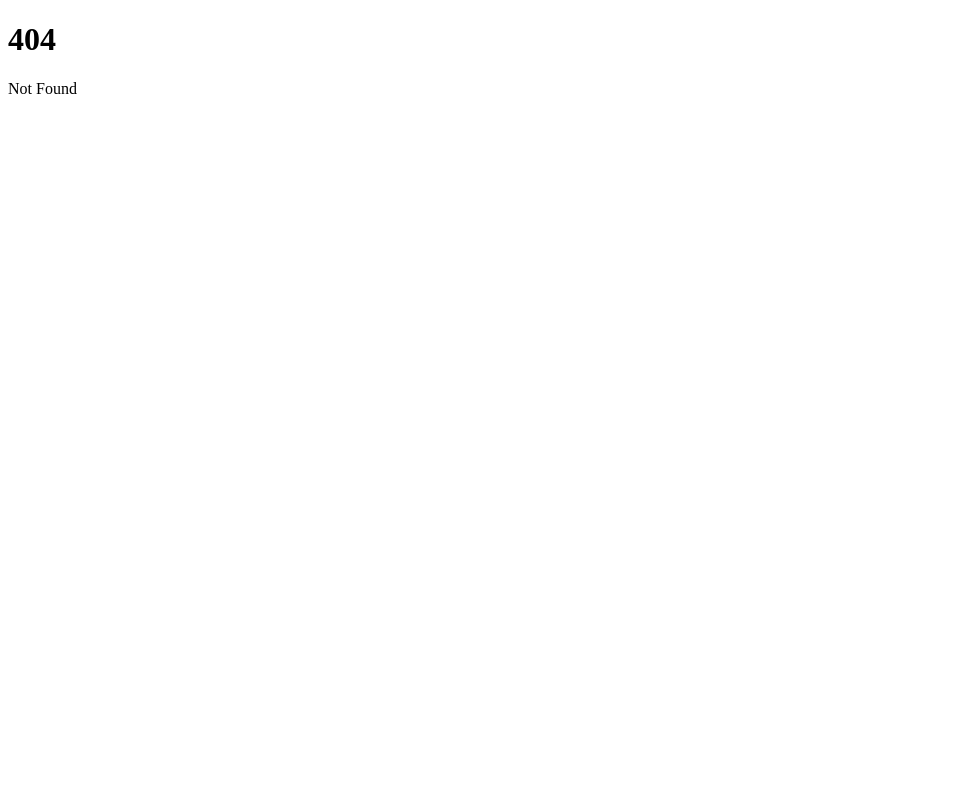
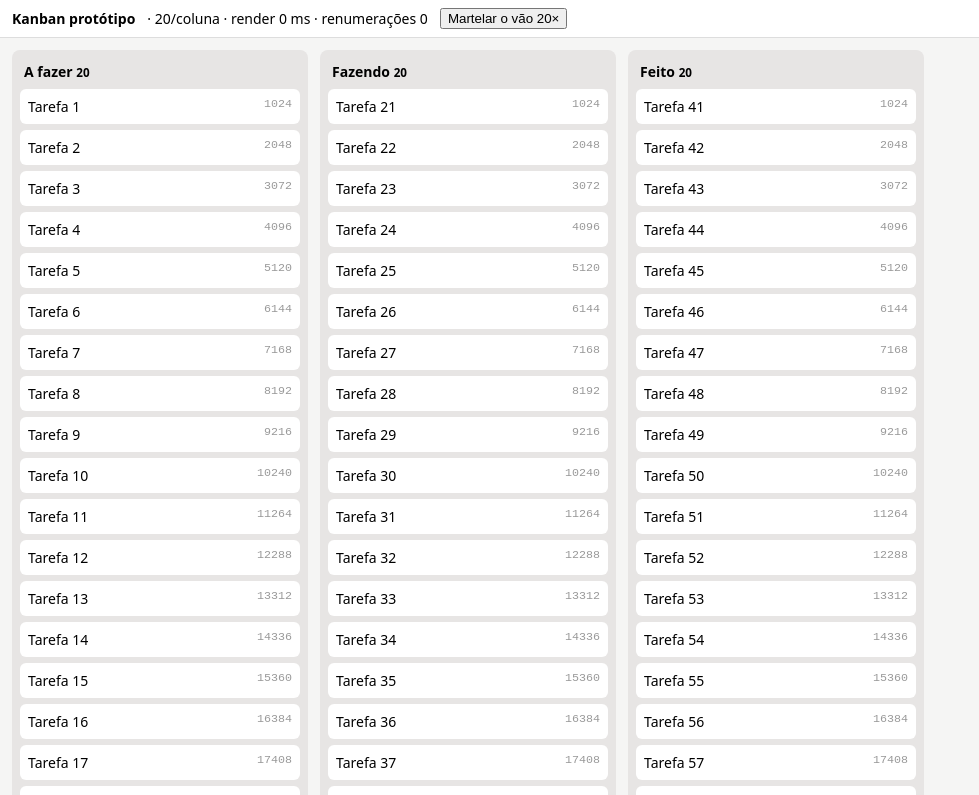
Before and after one commit to edalcin/projMan, a SvelteKit app: page /prototipo/kanban in a window 1280 px wide. Before the commit this address had no page. Shown: the top 795 px of the page, without its empty margins (0-979 px from the left). Built offline with nearby package versions, Linux system fonts and the light colour scheme.

Commit message:
prototipo(#16): Kanban com SortableJS e ponto médio (descartável)

```diff
--- a/package.json
+++ b/package.json
@@ -18,6 +18,8 @@
 		"@sveltejs/vite-plugin-svelte": "^7.1.2",
 		"@types/better-sqlite3": "^9.6.0",
 		"@types/node": "^26.6.2",
+		"@types/sortablejs": "^1.15.9",
+		"sortablejs": "^1.15.7",
 		"svelte": "^5.56.1",
 		"svelte-check": "^4.6.0",
 		"typescript": "^6.0.3",
--- a/src/hooks.server.ts
+++ b/src/hooks.server.ts
@@ -13,7 +13,8 @@ if (!building) {
 }
 
 // Rotas que não exigem sessão. Tudo o mais exige. /ical/ se protege pelo token.
-const PUBLICAS = ['/login', '/share/', '/ical/', '/api/saude'];
+// PROTÓTIPO #16: /prototipo/ público só na branch prototipo/16-kanban.
+const PUBLICAS = ['/login', '/share/', '/ical/', '/api/saude', '/prototipo/'];
 
 // O CSP vem do kit.csp (vite.config.ts). HSTS fica no Cloudflare.
 // no-referrer: o hash do /share nunca vaza para um link externo.
--- /dev/null
+++ b/src/lib/prototipo/posicao.ts
@@ -0,0 +1,32 @@
+// PROTÓTIPO #16 — posição REAL por ponto médio + renumeração.
+// Self-check: node src/lib/prototipo/posicao.ts
+
+export const PASSO = 1024; // espaçamento inicial e após renumerar
+export const MIN = 0.01; // abaixo disto, renumera a coluna (#7)
+
+/** Posição para um card entre `antes` e `depois` (null = ponta da coluna). */
+export function entre(antes: number | null, depois: number | null) {
+	if (antes === null && depois === null) return PASSO;
+	if (antes === null) return depois! - PASSO;
+	if (depois === null) return antes + PASSO;
+	return (antes + depois) / 2;
+}
+
+/** Quantas inserções seguidas no mesmo vão cabem antes de renumerar. */
+export function folga(passo: number) {
+	let a = 0, b = passo, n = 0;
+	while (b - a >= MIN) (b = (a + b) / 2), n++;
+	return n;
+}
+
+if (typeof process !== 'undefined' && import.meta.url === `file:///${process.argv[1]?.replaceAll('\\', '/')}`) {
+	// Dinâmico: este módulo também vai para o browser, e node:assert não.
+	const { equal } = await import('node:assert/strict');
+	equal(entre(null, null), PASSO);
+	equal(entre(1024, 2048), 1536);
+	equal(entre(null, 1024), 0);
+	equal(entre(2048, null), 3072);
+	equal(folga(1), 7);
+	equal(folga(PASSO), 17);
+	console.log('ok: passo 1 →', folga(1), 'inserções; passo', PASSO, '→', folga(PASSO));
+}
--- /dev/null
+++ b/src/routes/prototipo/kanban/+page.svelte
@@ -0,0 +1,114 @@
+<script lang="ts">
+	// PROTÓTIPO #16 — descartável, só na branch prototipo/16-kanban.
+	// Kanban com SortableJS: ?n=<cards por coluna>, ?estado=offline faz a requisição falhar.
+	import { page } from '$app/state';
+	import Sortable from 'sortablejs';
+	import { tick } from 'svelte';
+	import { MIN, PASSO, entre } from '$lib/prototipo/posicao';
+
+	type Card = { id: number; titulo: string; pos: number };
+	const n = Number(page.url.searchParams.get('n') ?? 20);
+	const offline = page.url.searchParams.get('estado') === 'offline';
+	const nomes = ['A fazer', 'Fazendo', 'Feito'];
+
+	let colunas = $state(
+		nomes.map((_, c) =>
+			Array.from({ length: n }, (_, i) => ({ id: c * n + i + 1, titulo: `Tarefa ${c * n + i + 1}`, pos: (i + 1) * PASSO }))
+		)
+	);
+	let log = $state<string[]>([]);
+	let erro = $state<string | null>(null);
+	let renumeracoes = $state(0);
+	let render = $state(0);
+	const t0 = performance.now();
+	$effect(() => {
+		tick().then(() => (render = Math.round(performance.now() - t0)));
+	});
+
+	// Requisição falsa, 300 ms. Otimista: o estado já mudou quando ela sai.
+	const salvar = () =>
+		new Promise<void>((ok, falha) => setTimeout(() => (offline ? falha() : ok()), 300));
+
+	function mover(de: number, para: number, i: number, j: number) {
+		const antes = $state.snapshot(colunas);
+		const [card] = colunas[de].splice(i, 1);
+		const alvo = colunas[para];
+		card.pos = entre(alvo[j - 1]?.pos ?? null, alvo[j]?.pos ?? null);
+		alvo.splice(j, 0, card);
+		const vao = Math.min(
+			j > 0 ? card.pos - alvo[j - 1].pos : Infinity,
+			j < alvo.length - 1 ? alvo[j + 1].pos - card.pos : Infinity
+		);
+		let msg = `#${card.id} → ${nomes[para]}[${j}] pos=${card.pos} vão=${vao}`;
+		if (vao < MIN) {
+			alvo.forEach((c, k) => (c.pos = (k + 1) * PASSO));
+			renumeracoes++;
+			msg += ` → RENUMERA ${alvo.length} cards`;
+		}
+		log = [msg, ...log].slice(0, 12);
+		salvar().catch(() => {
+			colunas = antes;
+			erro = `Sem conexão: #${card.id} voltou para ${nomes[de]}.`;
+		});
+	}
+
+	function kanban(el: HTMLElement, c: number) {
+		const s = Sortable.create(el, {
+			group: 'kanban',
+			animation: 150,
+			forceFallback: true, // mesmo caminho (ponteiro) no mouse e no toque; sem DnD nativo
+			delay: 250, // toque: pressão longa para arrastar; antes disso a página rola
+			delayOnTouchOnly: true,
+			touchStartThreshold: 5,
+			onEnd(e) {
+				// Devolve o nó ao lugar: quem move o DOM é o Svelte, não o Sortable.
+				const volta = e.from === e.to && e.oldIndex! > e.newIndex! ? 1 : 0;
+				e.from.insertBefore(e.item, e.from.children[e.oldIndex! + volta] ?? null);
+				if (e.from === e.to && e.oldIndex === e.newIndex) return;
+				mover(c, Number(e.to.dataset.col), e.oldIndex!, e.newIndex!);
+			}
+		});
+		return { destroy: () => s.destroy() };
+	}
+
+	// Martela o mesmo vão: sempre joga o último card da 1ª coluna na posição 1.
+	function martelar() {
+		for (let k = 0; k < 20; k++) mover(0, 0, colunas[0].length - 1, 1);
+	}
+</script>
+
+<header>
+	<b>Kanban protótipo</b> · {n}/coluna · render {render} ms · renumerações {renumeracoes}
+	<button onclick={martelar}>Martelar o vão 20×</button>
+	{#if offline}<span class="off">offline simulado</span>{/if}
+</header>
+{#if erro}<p class="erro">{erro} <button onclick={() => (erro = null)}>×</button></p>{/if}
+
+<div class="quadro">
+	{#each colunas as coluna, c (c)}
+		<section>
+			<h2>{nomes[c]} <small>{coluna.length}</small></h2>
+			<ul data-col={c} use:kanban={c}>
+				{#each coluna as card (card.id)}
+					<li><span>{card.titulo}</span><small>{card.pos}</small></li>
+				{/each}
+			</ul>
+		</section>
+	{/each}
+</div>
+
+<pre>{log.join('\n')}</pre>
+
+<style>
+	:global(body) { margin: 0; font: 14px system-ui, sans-serif; background: #f5f5f4; }
+	header { padding: 8px 12px; background: #fff; border-bottom: 1px solid #ddd; display: flex; gap: 12px; align-items: center; flex-wrap: wrap; }
+	.off { color: #b91c1c; font-weight: 600; }
+	.erro { margin: 8px 12px; color: #b91c1c; border: 1px solid #b91c1c; padding: 6px 10px; border-radius: 6px; }
+	.quadro { display: flex; gap: 12px; padding: 12px; overflow-x: auto; }
+	section { flex: 0 0 280px; background: #e7e5e4; border-radius: 8px; padding: 8px; }
+	h2 { font-size: 14px; margin: 4px 4px 8px; }
+	ul { list-style: none; margin: 0; padding: 0; min-height: 40px; display: flex; flex-direction: column; gap: 6px; }
+	li { background: #fff; border-radius: 6px; padding: 8px; display: flex; justify-content: space-between; cursor: grab; user-select: none; }
+	li small { color: #999; font-family: monospace; }
+	pre { margin: 12px; font-size: 12px; background: #111; color: #0f0; padding: 8px; border-radius: 6px; min-height: 60px; }
+</style>
```
Also changed, not shown: 1 other file (tests, documents, lock files or other folders).
